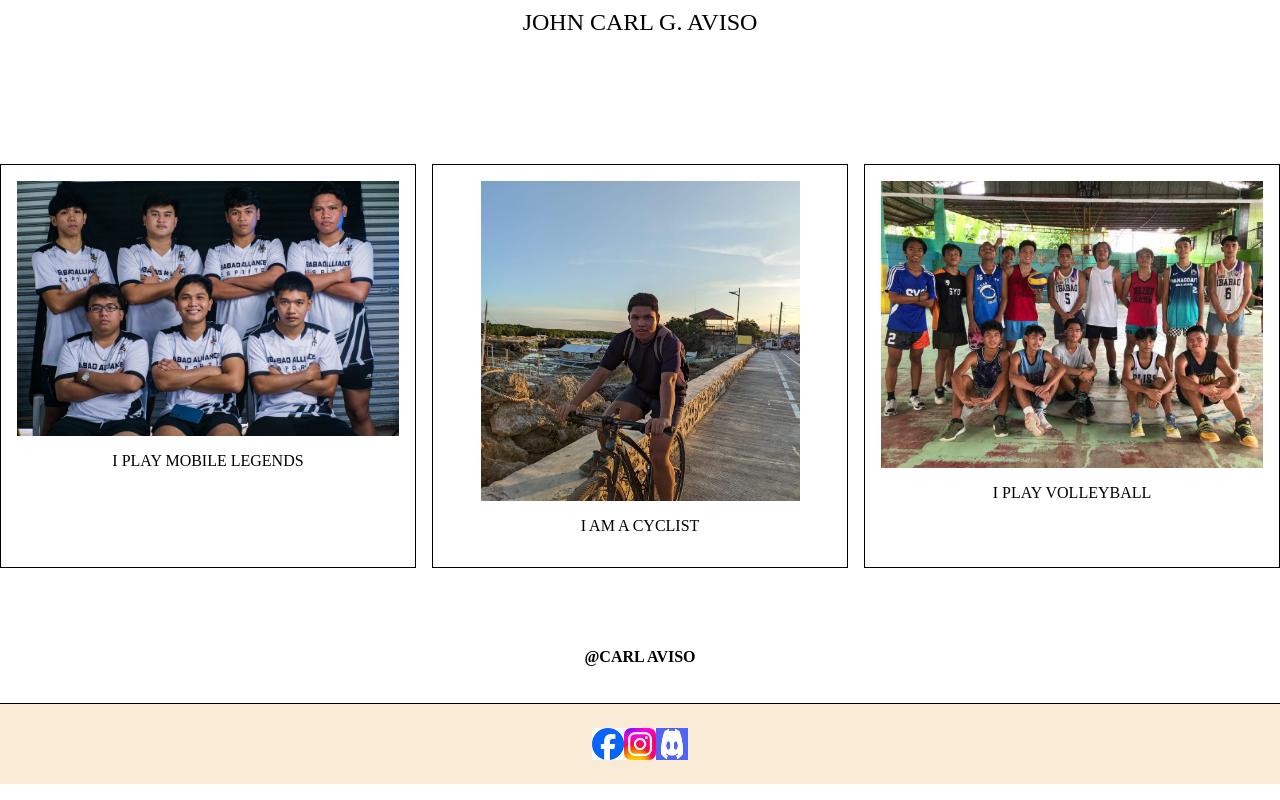
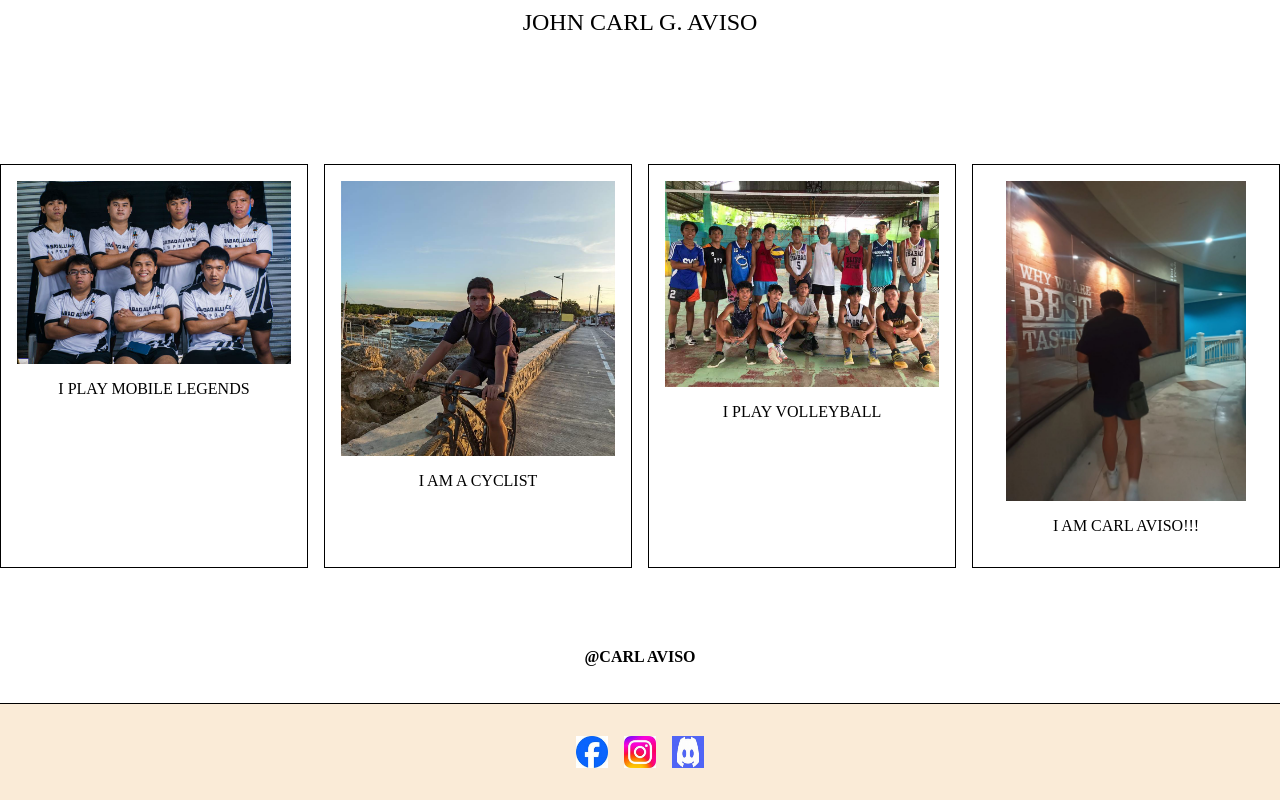
Before and after one commit to carlotata/CWDMODULE3, a plain HTML site: page index.html in a window 1280 px wide. Shown: the part 539-1339 px from the top of the page. Drawn offline with Linux system fonts and the light colour scheme.

Commit message:
changed the layout a bit

```diff
--- a/index.html
+++ b/index.html
@@ -44,8 +44,13 @@
                 </div>
                 <div class="col">
                     <div class="col-content">
-                        <img src="P4.jpg" style="max-width: 100%; max-height: 20rem;">
+                        <img src="p4.jpg" style="max-width: 100%; max-height: 20rem;">
                         <p>I PLAY VOLLEYBALL</p>
+                    </div>
+                </div><div class="col">
+                    <div class="col-content">
+                        <img src="P5.jpg" style="max-width: 100%; max-height: 20rem;">
+                        <p>I AM CARL AVISO!!!</p>
                     </div>
                 </div>
             </div>
@@ -56,9 +61,9 @@
         <div id="CONTACT">
             <h6>@CARL AVISO</h6>
             <div class="contact">
-            <img src="fb.jpg" style="width: 2rem; height: 2rem;">
-            <img src="ig.jpg" style="width: 2rem; height: 2rem;">
-            <img src="dc.jpg" style="width: 2rem; height: 2rem;">
+            <img src="fb.jpg" style="width: 2rem; height: 2rem;" class="image">
+            <img src="ig.jpg" style="width: 2rem; height: 2rem;" class="image">
+            <img src="dc.jpg" style="width: 2rem; height: 2rem;" class="image">
             </div>
         </div>
   </footer>
--- a/style.css
+++ b/style.css
@@ -81,3 +81,6 @@ h6{
     margin-top: 5rem;
     text-align: center;
 }
+.image{
+    padding: 0.5rem;
+}
```
Also changed, not shown: P5.jpg (added).
